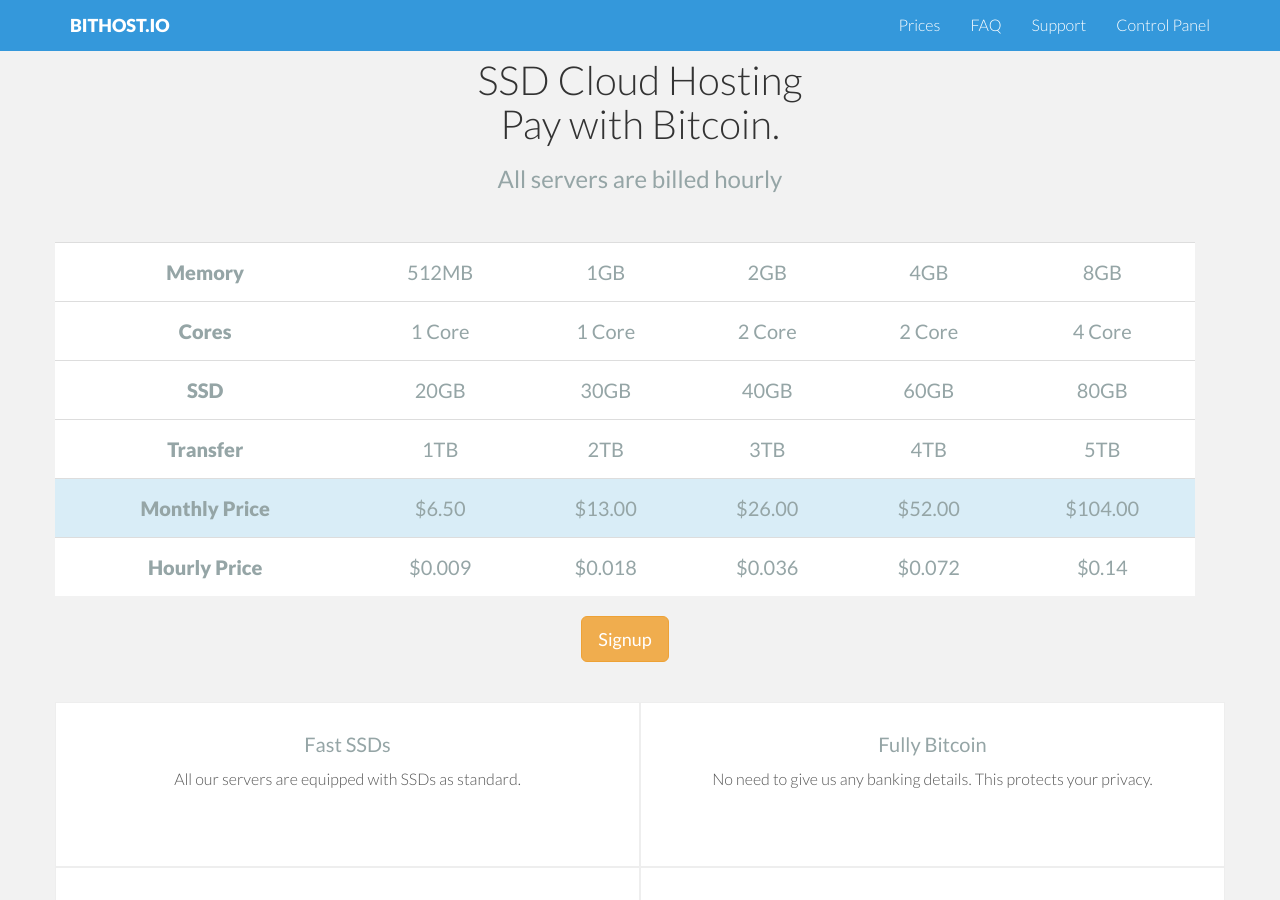
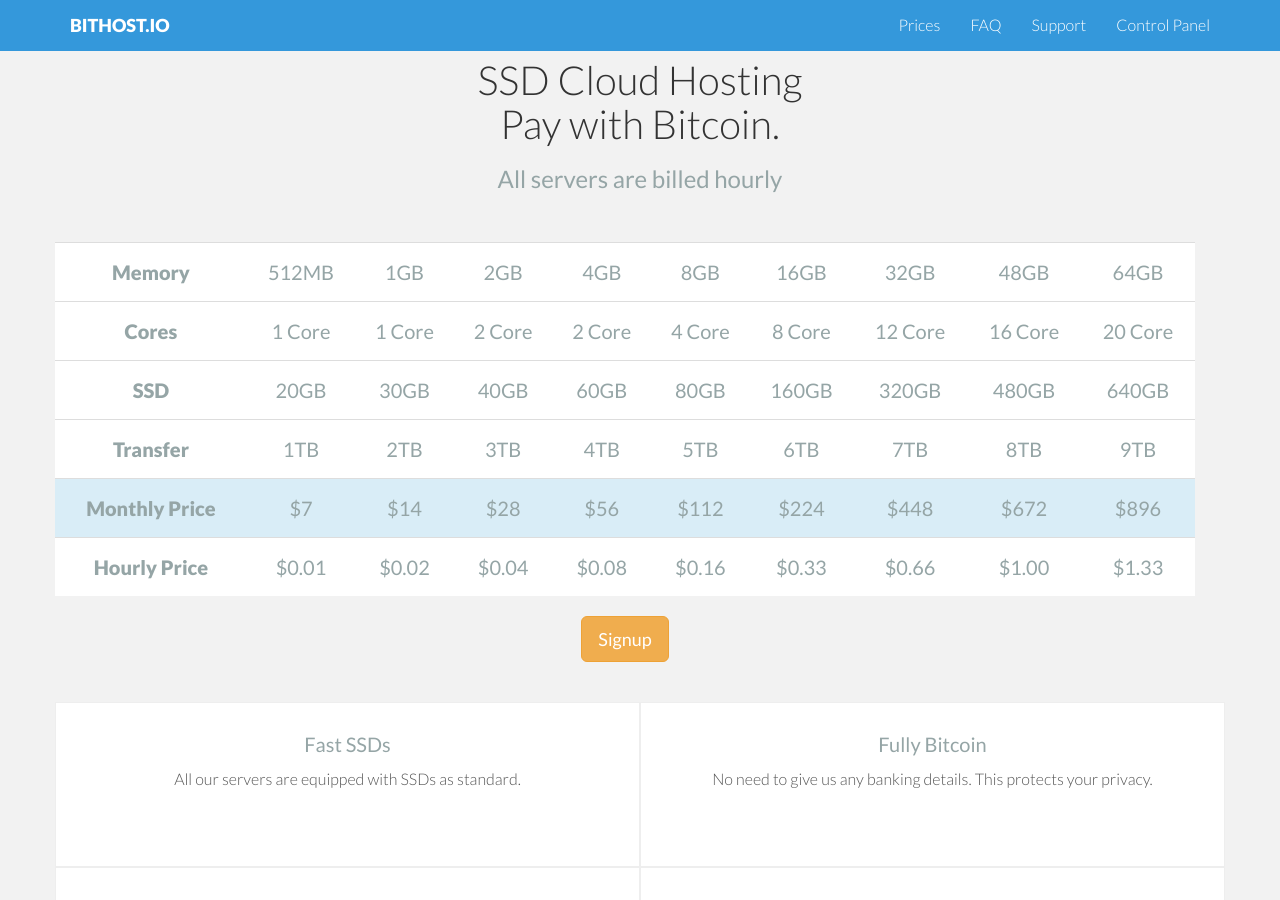
Before and after one commit to bithostio/www.bithost.io, a Jekyll site: the page built from index.html, in a window 1280 px wide and 900 px high, scrolled down 632 px. Built offline with Jekyll 4.4.1, drawn with Linux system fonts in a browser that asks for light colours; nearby versions of some CDN libraries; Markdown is read by kramdown in place of the engine named in the settings.

Commit message:
Update index.html

```diff
--- a/index.html
+++ b/index.html
@@ -40,6 +40,10 @@
           <td><h4>2GB</h4></td>
           <td><h4>4GB</h4></td>
           <td><h4>8GB</h4></td>
+          <td><h4>16GB</h4></td>
+          <td><h4>32GB</h4></td>
+          <td><h4>48GB</h4></td>
+          <td><h4>64GB</h4></td>
         </tr>
 
         <tr>
@@ -49,6 +53,10 @@
           <td><h4>2 Core</h4></td>
           <td><h4>2 Core</h4></td>
           <td><h4>4 Core</h4></td>
+          <td><h4>8 Core</h4></td>
+          <td><h4>12 Core</h4></td>
+          <td><h4>16 Core</h4></td>
+          <td><h4>20 Core</h4></td>
         </tr>
 
         <tr>
@@ -58,6 +66,10 @@
           <td><h4>40GB</h4></td>
           <td><h4>60GB</h4></td>
           <td><h4>80GB</h4></td>
+          <td><h4>160GB</h4></td>
+          <td><h4>320GB</h4></td>
+          <td><h4>480GB</h4></td>
+          <td><h4>640GB</h4></td>
         </tr>
 
         <tr>
@@ -67,24 +79,36 @@
           <td><h4>3TB</h4></td>
           <td><h4>4TB</h4></td>
           <td><h4>5TB</h4></td>
+          <td><h4>6TB</h4></td>
+          <td><h4>7TB</h4></td>
+          <td><h4>8TB</h4></td>
+          <td><h4>9TB</h4></td>
         </tr>
 
         <tr class="info">
           <td><h4 style="font-weight: bold">Monthly Price</h4></td>
-          <td><h4>$6.50</h4></td>
-          <td><h4>$13.00</h4></td>
-          <td><h4>$26.00</h4></td>
-          <td><h4>$52.00</h4></td>
-          <td><h4>$104.00</h4></td>
+          <td><h4>$7</h4></td>
+          <td><h4>$14</h4></td>
+          <td><h4>$28</h4></td>
+          <td><h4>$56</h4></td>
+          <td><h4>$112</h4></td>
+          <td><h4>$224</h4></td>
+          <td><h4>$448</h4></td>
+          <td><h4>$672</h4></td>
+          <td><h4>$896</h4></td>
         </tr>
 
         <tr>
           <td><h4 style="font-weight: bold">Hourly Price</h4></td>
-          <td><h4>$0.009</h4></td>
-          <td><h4>$0.018</h4></td>
-          <td><h4>$0.036</h4></td>
-          <td><h4>$0.072</h4></td>
-          <td><h4>$0.14</h4></td>
+          <td><h4>$0.01</h4></td>
+          <td><h4>$0.02</h4></td>
+          <td><h4>$0.04</h4></td>
+          <td><h4>$0.08</h4></td>
+          <td><h4>$0.16</h4></td>
+          <td><h4>$0.33</h4></td>
+          <td><h4>$0.66</h4></td>
+          <td><h4>$1.00</h4></td>
+          <td><h4>$1.33</h4></td>
         </tr>
       </tbody>
     </table>
```
